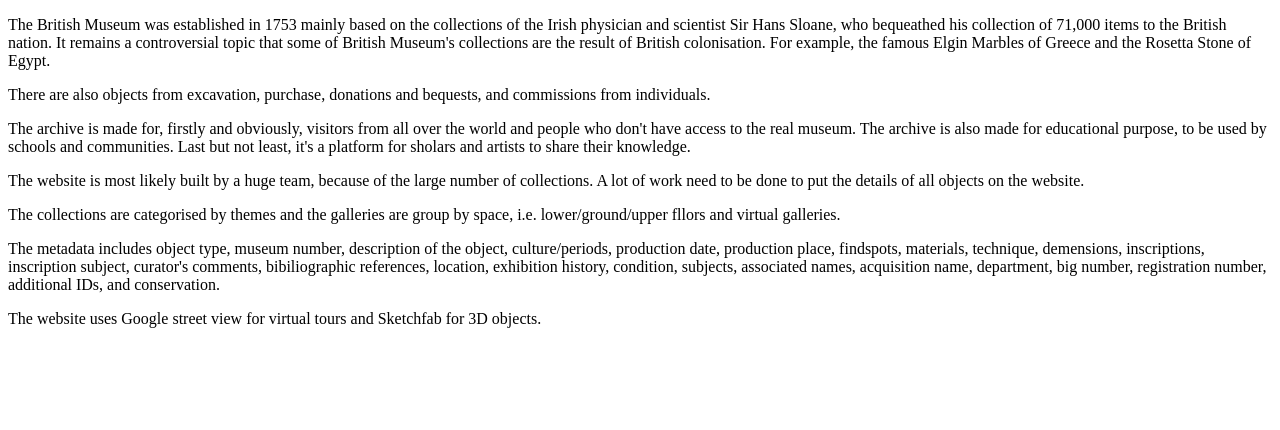
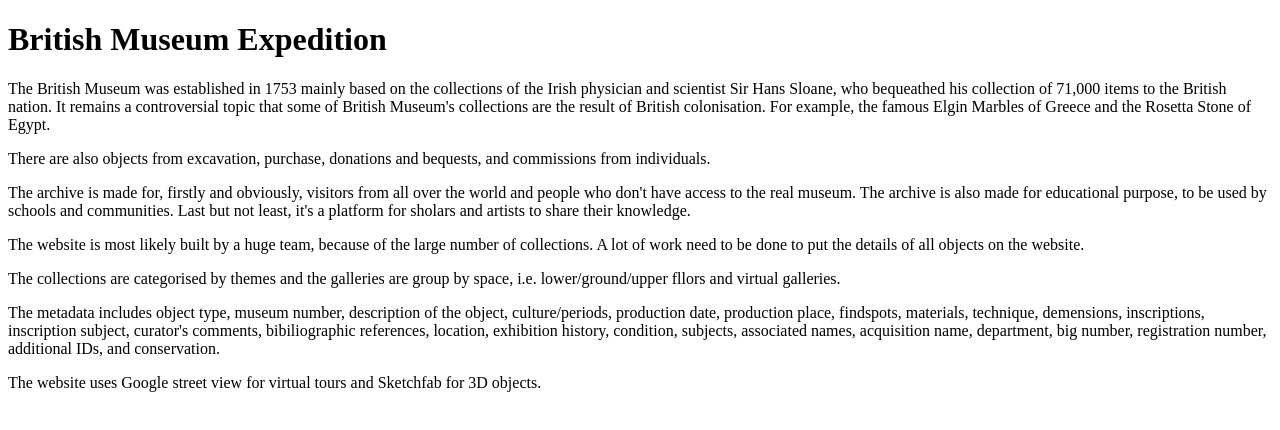
Before and after one commit to kclddh-7aavdm14-2020/wk1-british-museum-ChenDingWW, a plain HTML site: page index.html in a window 1280 px wide. Drawn offline with Linux system fonts and the light colour scheme.

Commit message:
index finished

```diff
--- a/index.html
+++ b/index.html
@@ -6,6 +6,8 @@
     <body>
 
         <!-- Add your blog post BELOW here -->
+
+    <h1>British Museum Expedition</h1>
 
         <p>The British Museum was established in 1753 mainly based on the collections of the Irish physician and scientist
              Sir Hans Sloane, who bequeathed his collection of 71,000 items to the British nation. It remains a controversial topic that
```
